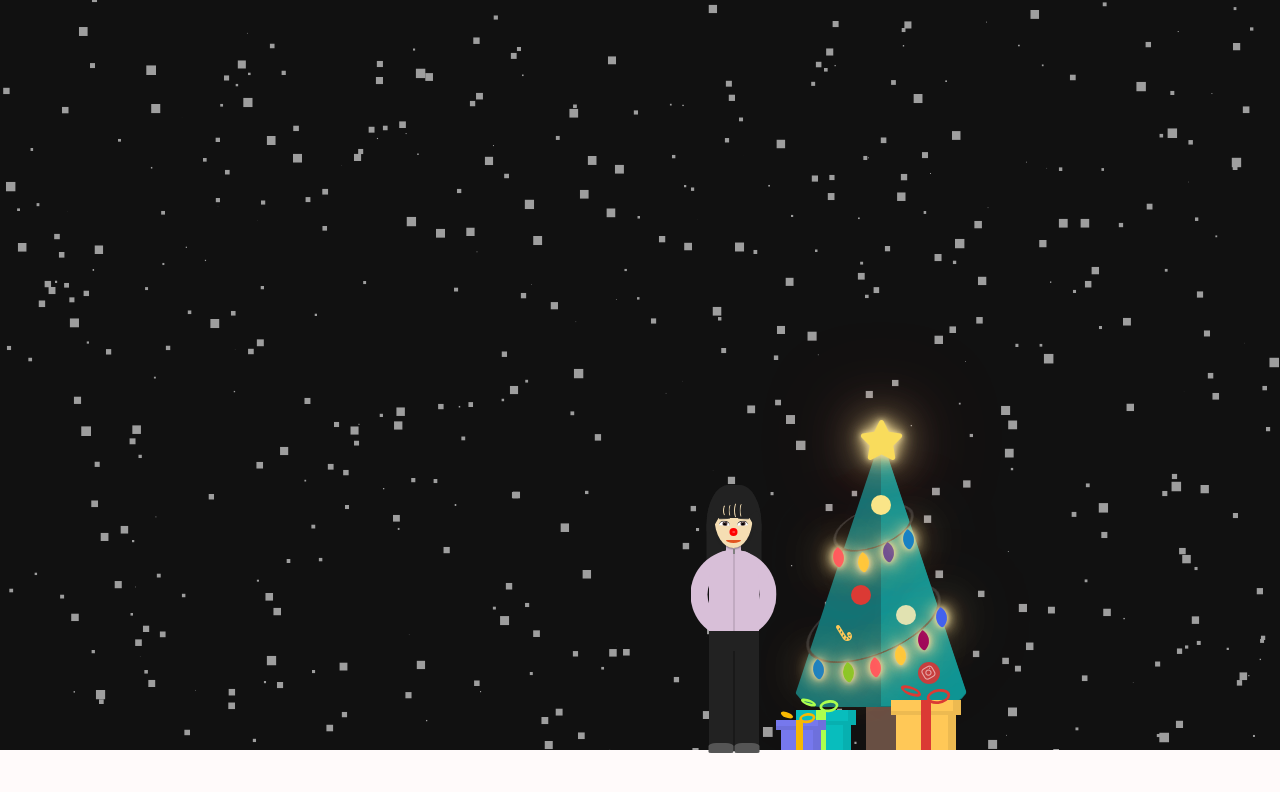
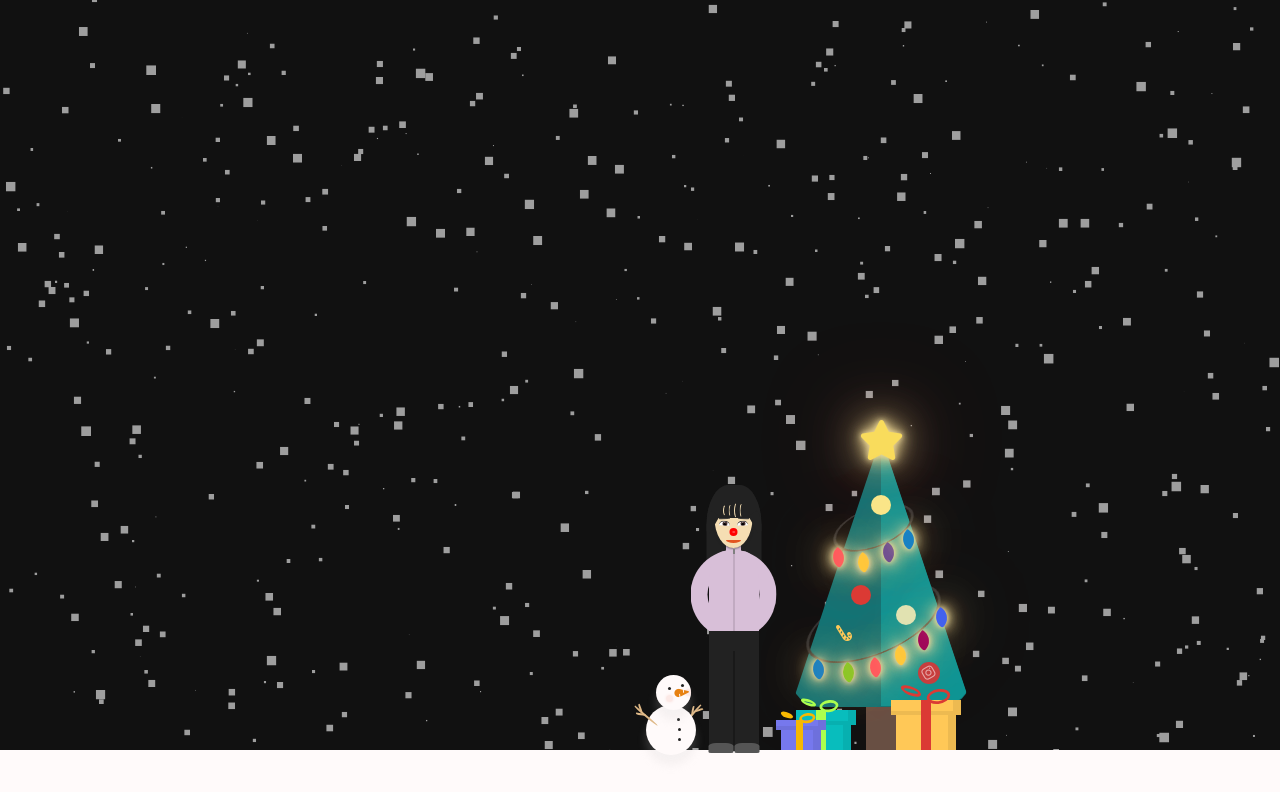
Before and after one commit to sunjae-kim/dahee.me, a Svelte app: page / in a window 1280 px wide. Shown: the top 792 px of the page. Built offline with nearby package versions, Linux system fonts and the light colour scheme; a web font is replaced by a local one.

Commit message:
add snowman

```diff
--- a/src/App.svelte
+++ b/src/App.svelte
@@ -2,6 +2,7 @@
   import SnowParticles from '@/components/Christmas/SnowParticles/index.svelte';
   import Tree from '@/components/Christmas/Tree/index.svelte';
   import SnowLand from '@/components/Christmas/SnowLand/index.svelte';
+  import LittleSnowMan from '@/components/Christmas/LittleSnowMan/index.svelte';
   import DahCharacter from '@/components/DahCharacter/index.svelte';
 </script>
 
@@ -10,6 +11,7 @@
   <Tree />
   <SnowLand />
   <DahCharacter />
+  <LittleSnowMan />
 </main>
 
 <style>
--- /dev/null
+++ b/src/components/Christmas/LittleSnowMan/arm.svelte
@@ -0,0 +1,45 @@
+<script lang="ts">
+  export let left: string;
+  export let top: string;
+  export let deg: string;
+  export let z: number;
+</script>
+
+<div style="--left: {left}; --top: {top}; --deg: {deg}; --z: {z}" class="main">
+  <div class="left" />
+  <div class="right" />
+</div>
+
+<style>
+  .main {
+    z-index: var(--z);
+    position: absolute;
+    left: var(--left);
+    top: var(--top);
+    transform: rotate(var(--deg));
+    width: 30px;
+    height: 2px;
+    background-color: burlywood;
+    border-radius: 0 50% 50% 50%;
+  }
+
+  .main > div {
+    position: absolute;
+    width: 10px;
+    height: 2px;
+    background-color: burlywood;
+    border-radius: 0 50% 50% 50%;
+  }
+
+  .left {
+    transform: rotate(30deg);
+    top: -2px;
+    left: 1px;
+  }
+
+  .right {
+    transform: rotate(-30deg);
+    top: 2px;
+    left: 5px;
+  }
+</style>
--- /dev/null
+++ b/src/components/Christmas/LittleSnowMan/button.svelte
@@ -0,0 +1,21 @@
+<script lang="ts">
+  export let left: string;
+  export let top: string;
+</script>
+
+<div style="--left: {left}; --top: {top}" class="main">
+  <div class="circle left" />
+  <div class="circle right" />
+</div>
+
+<style>
+  .main {
+    position: absolute;
+    left: var(--left);
+    top: var(--top);
+    height: 3px;
+    width: 3px;
+    border-radius: 50%;
+    background-color: #222;
+  }
+</style>
--- /dev/null
+++ b/src/components/Christmas/LittleSnowMan/index.svelte
@@ -0,0 +1,98 @@
+<script lang="ts">
+  import Nose from './nose.svelte';
+  import Arm from './arm.svelte';
+  import Button from './button.svelte';
+</script>
+
+<div class="container">
+  <div class="head">
+    <Nose left={'14px'} top={'10px'} />
+    <div class="eyes left" />
+    <div class="eyes right" />
+
+    <div class="touch left" />
+    <div class="touch right" />
+  </div>
+  <div class="body">
+    <Arm left={'-15px'} top={'10px'} deg={'40deg'} z={0} />
+    <Arm left={'30px'} top={'10px'} deg={'130deg'} z={-1} />
+
+    <Button left={'31px'} top={'13px'} />
+    <Button left={'32px'} top={'23px'} />
+    <Button left={'32px'} top={'33px'} />
+  </div>
+</div>
+
+<style>
+  .container {
+    position: relative;
+    position: fixed;
+    bottom: 70px;
+    right: calc(30vw + 225px);
+
+    display: flex;
+    justify-content: center;
+    align-items: center;
+  }
+
+  .head,
+  .body {
+    position: absolute;
+    background-color: snow;
+    border-radius: 50%;
+  }
+
+  .body {
+    width: 50px;
+    height: 50px;
+    box-shadow: 0 10px 10px #cecece33;
+  }
+
+  .head {
+    z-index: 1;
+    width: 35px;
+    height: 35px;
+    bottom: 20px;
+    left: -15px;
+    box-shadow: 0 10px 10px #cecece33;
+    overflow: hidden;
+  }
+
+  .eyes {
+    position: absolute;
+    height: 3px;
+    width: 3px;
+    background-color: #222;
+    border-radius: 50%;
+  }
+
+  .eyes.left {
+    left: 12px;
+    top: 12px;
+  }
+
+  .eyes.right {
+    left: 25px;
+    top: 9px;
+  }
+
+  .touch {
+    position: absolute;
+    background-color: #fbe4e0bb;
+    width: 7px;
+    height: 7px;
+    border-radius: 50%;
+    box-shadow: 0px 0px 3px #fbe4e0;
+  }
+
+  .touch.left {
+    top: 20px;
+    left: 10px;
+  }
+
+  .touch.right {
+    z-index: -1;
+    top: 14px;
+    left: 29px;
+  }
+</style>
--- /dev/null
+++ b/src/components/Christmas/LittleSnowMan/nose.svelte
@@ -0,0 +1,32 @@
+<script lang="ts">
+  export let left: string;
+  export let top: string;
+</script>
+
+<div style="--left: {left}; --top: {top};" class="nose">
+  <i class="fas fa-carrot" />
+  <div class="carrot-veil" />
+</div>
+
+<style>
+  .nose {
+    position: absolute;
+    left: var(--left);
+    top: var(--top);
+  }
+
+  .fa-carrot {
+    position: absolute;
+    color: #e78111;
+    transform: rotate(218deg);
+  }
+
+  .carrot-veil {
+    position: absolute;
+    background-color: snow;
+    width: 5px;
+    height: 10px;
+    left: -1px;
+    top: 3px;
+  }
+</style>
```
